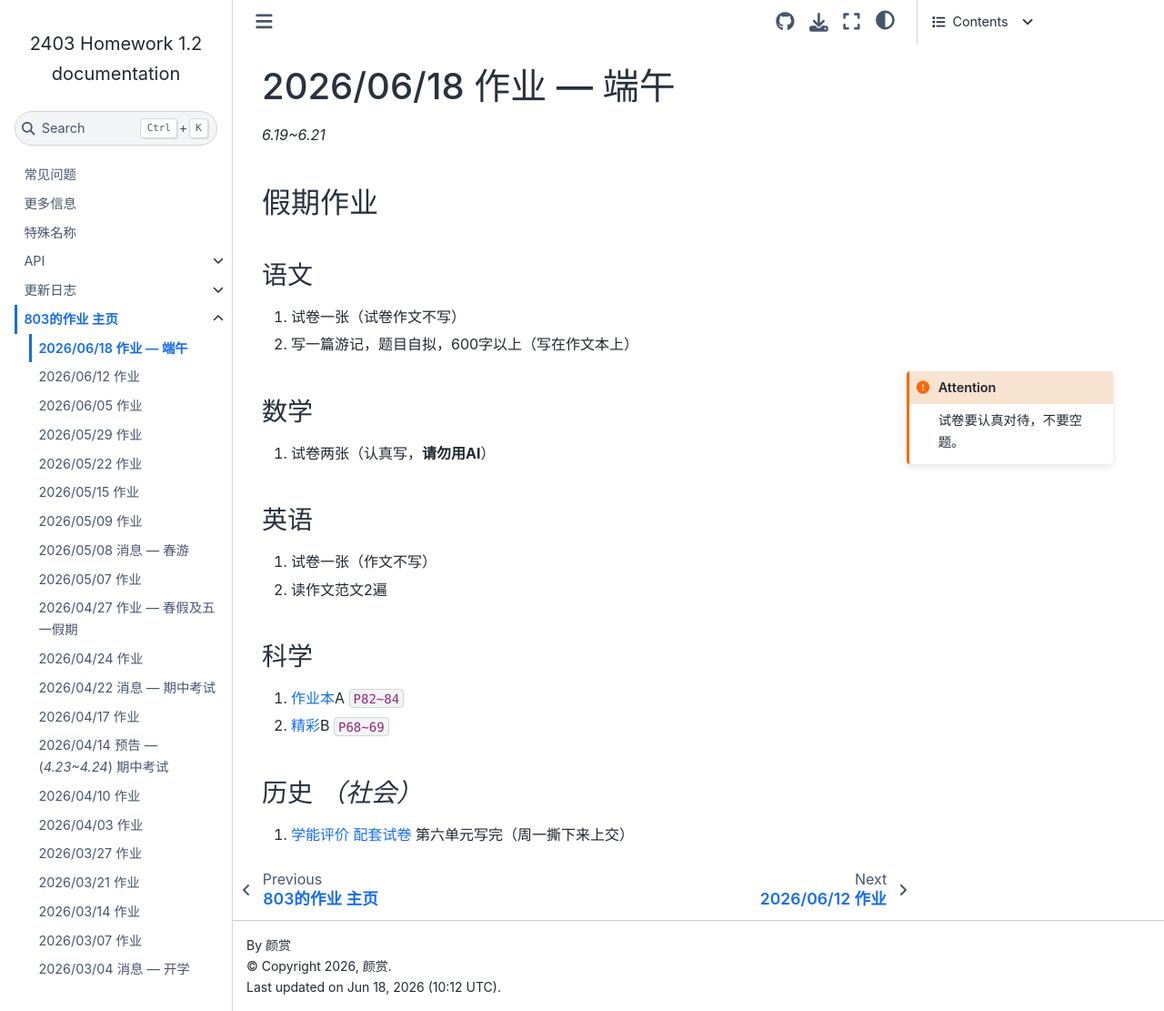
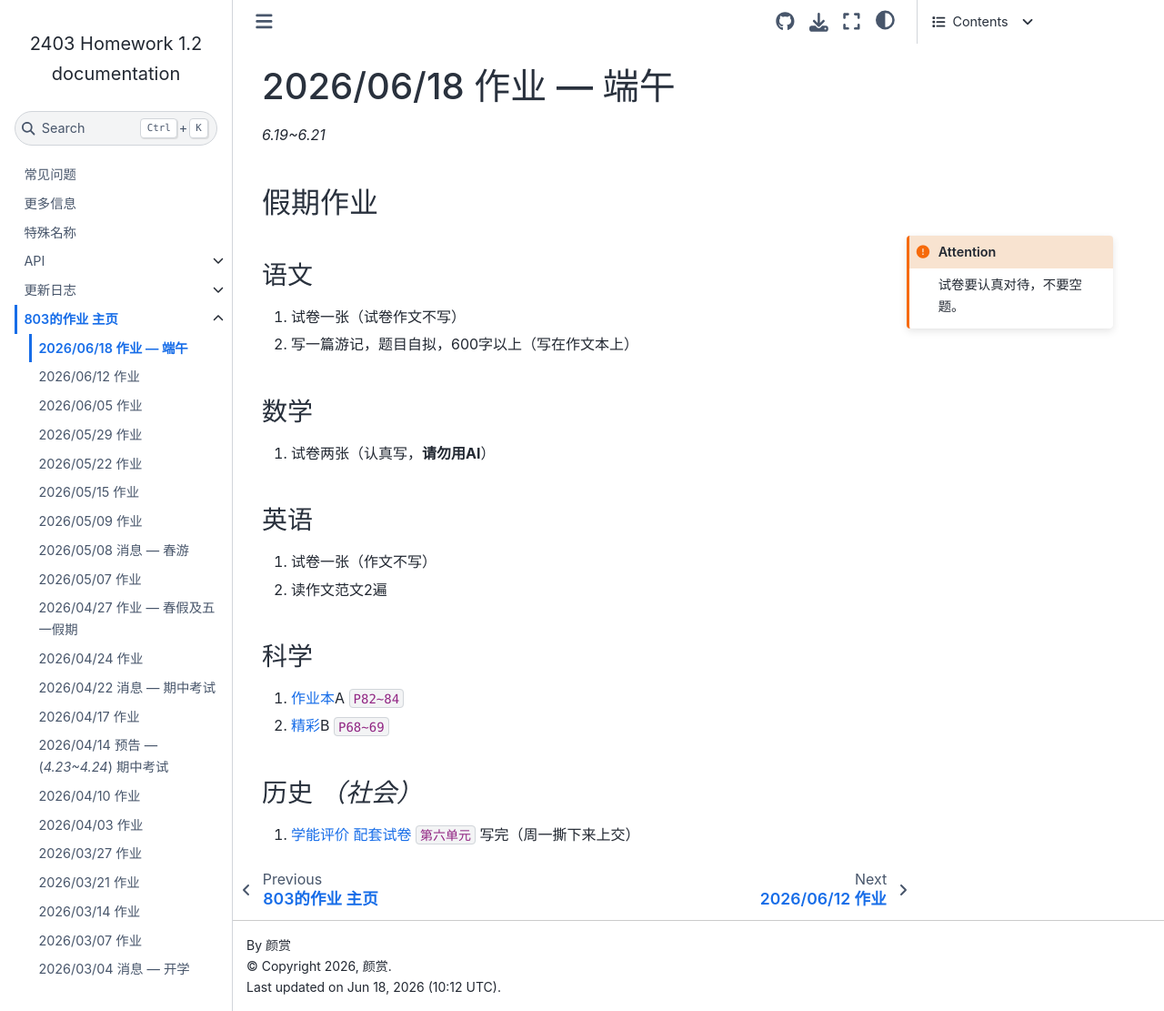
Before and after one commit to Sail-in-1024/2403-Homework, a Sphinx documentation site: the page built from docs/source/events/26.06.18-homework.rst, in a window 1280 px wide and 1111 px high. Shown: the whole window at 91% size. Built offline with Sphinx 7.4.7 and the Sphinx Book theme 1.1.4, drawn with Linux system fonts in a browser that asks for light colours.

Commit message:
更新 26.06.18-homework.rst
稍作修订

```diff
--- a/docs/source/events/26.06.18-homework.rst
+++ b/docs/source/events/26.06.18-homework.rst
@@ -6,16 +6,16 @@
 假期作业
 ========
 
+.. attention::
+   :class: margin
+
+   试卷要认真对待，不要空题。
+
 语文
 ----
 
 #. 试卷一张（试卷作文不写）
 #. 写一篇游记，题目自拟，600字以上（写在作文本上）
-
-.. attention::
-   :class: margin
-
-   试卷要认真对待，不要空题。
 
 数学
 ----
@@ -37,4 +37,4 @@
 历史 *（社会）*
 ---------------
 
-#. :term:`学能评价 配套试卷` 第六单元写完（周一撕下来上交）
+#. :term:`学能评价 配套试卷` ``第六单元`` 写完（周一撕下来上交）
```
